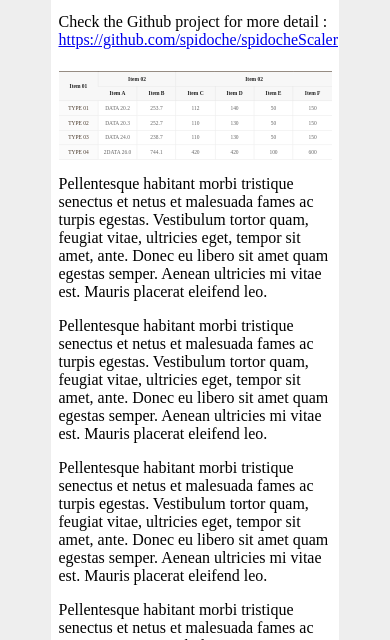
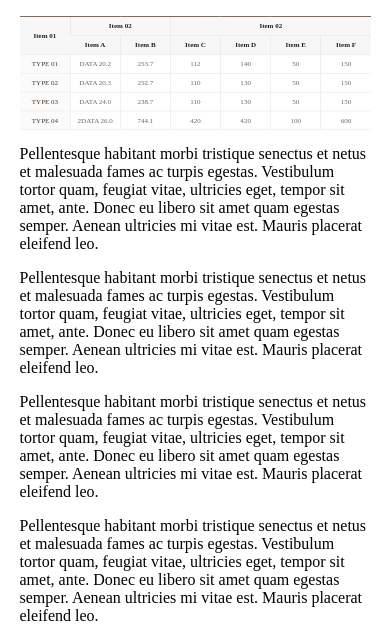
Before and after one commit to spidoche/spidocheScaler, a plain HTML site: page index.html in a window 390 px wide. Shown: the part 204-844 px from the top of the page. Drawn offline with nearby package versions, Linux system fonts and the light colour scheme.

Commit message:
1.1.0 update
fix some rwd issue,  change base_width option to breakpoint, clean the
code

```diff
--- a/index.html
+++ b/index.html
@@ -1,14 +1,19 @@
 <!DOCTYPE html>
 <html lang="en">
 <head>
-    <meta charset="UTF-8">
+
+    <meta charset="UTF-8" />
+    <meta name="viewport" content="user-scalable=yes, width=device-width, initial-scale=1, maximum-scale=3" />
+    <meta name="author" content="spidoche" />
+    <meta name="description" content="SpidocheScaler is a jQuery plugin that resize your DOM" />
+
     <title>Spidoche Scaler</title>
 
     <style>
         html,body, div, table{padding: 0; margin: 0}
 
         html{background: #eee}
-        .main_container{ background: #fff; width: 70%; max-width: 800px; margin: auto; padding: 30px 2%}
+        .main_container{ background: #fff; width: 90%; max-width:1000px; margin: auto; padding: 30px 5%}
 
         table{width: 100%; margin-top: 22px; color: #666; text-align: center; background-color: #fff; border-spacing:0; border-collapse: collapse; border-top: 2px solid #695a4d;}
         table th{background-color: #f7f7f7; color: #222; width: 14%}
@@ -18,6 +23,8 @@
         table tr th:first-child,
         table tr td:first-child{ border-left:none}
         table thead th{border-top: 0;}
+
+        a{overflow-wrap: break-word;}
     </style>
 </head>
 <body>
@@ -26,8 +33,7 @@
 
     <h1>RWD DOM SCALE</h1>
     <p>Prefect to deal with complexe table on mobile when client do not like table scroll overflow style</p>
-        <p>Check the Github project for more detail : <a href="https://github.com/spidoche/spidocheScaler">https://github.com/spidoche/spidocheScaler</a></p>
-
+    <p>Check the Github project for more detail : <a href="https://github.com/spidoche/spidocheScaler">https://github.com/spidoche/spidocheScaler</a></p>
     <table>
        <thead>
       <tr>
--- a/spidocheScaler.js
+++ b/spidocheScaler.js
@@ -1,3 +1,15 @@
+/*!
+ * SpidocheScaler - Scale the dom width jQuery
+ *
+ * Version    : 1.1.0
+ * Author     : Spidoche - spidoche.com
+ * Require    : jQuery v1.7.2 or later
+ * IE support : ie9 or later
+ *
+ * Plugin URL : https://github.com/spidoche/spidocheScaler
+ * Demo URL   : http://spidoche.com/spidocheScaler/
+ */
+
 /** jshint -W117 */
 /** jshint -W098 */
 
@@ -5,51 +17,68 @@
 
     $.fn.spidochescaler = function(options){
 
-        //Set the option
+        //Set the options
         var settings = $.extend({
-            base_width : 800,
+            breakpoint : 800,
         },options);
 
         return this.each(function(){
 
             var $this = $(this);
+            var $container = null;
 
-            $this.css({
-                width: settings.base_width
-            });
-            $this.wrap('<div class="spidoche-scale-container" />');
+            // create a warpper
+            $this.wrap('<div class="spidochescaler-container" />');
+            $container = $this.parent();
 
-            var $table_container = $this.parent();
-            var basetable_width  = $this.width();
-            var basetable_height = $this.height();
-            var basetable_scale  = 1;
-            var basetable_scaleX = 1;
-            var basetable_scaleY = 1;
+            // scale on load
+            scale_dom($this, $container, $this.parent().width(), $this.height());
 
-            scale_table($this, $this.parent().width(), $this.height());
-
+            // scale on resize
             $(window).resize(function () {
-                 scale_table($this, $this.parent().width(), $this.height());
+                 scale_dom($this, $container, $this.parent().width(), $this.height());
             });
 
+        });// END each
 
-            function scale_table(table, maxWidth, maxHeight) {
+        function scale_dom($el, $container, maxWidth, maxHeight) {
 
-              var scaleX = 1, scaleY = 1;
-              scaleX = maxWidth / basetable_width;
-              scaleY = maxHeight / basetable_height;
-              basetable_scaleX = scaleX;
-              basetable_scaleY = scaleY;
-              basetable_scale = (scaleX > scaleY) ? scaleY : scaleX;
-
-              $table_container.height(basetable_height*basetable_scale);
-              table.css({
-                  transformOrigin: "0 0",
-                  transform: 'scale(' + basetable_scale + ')'
-              });
+            // Remove or set breakpoint
+            if($container.width() > settings.breakpoint){
+                $el.removeAttr('style').parent().removeAttr('style');
+                return;
+            }else{
+                $el.css({width: settings.breakpoint});
             }
 
-        });// END each
+            // init some variable
+            var scaleX = 1,
+                scaleY = 1,
+                base_scale  = 1,
+                base_scaleX = 1,
+                base_scaleY = 1;
+
+            // get element base dimension
+            var base_width  = $el.width(),
+                base_height = $el.height();
+
+            // set the dimension
+            scaleX = maxWidth / base_width;
+            scaleY = maxHeight / base_height;
+            base_scaleX = scaleX;
+            base_scaleY = scaleY;
+            base_scale = (scaleX > scaleY) ? scaleY : scaleX;
+
+            // Apply dimension
+            $container.height(base_height*base_scale);
+
+            $el.css({
+                width : settings.breakpoint,
+                transformOrigin : "0 0",
+                transform : 'scale(' + base_scale + ')'
+            });
+
+        }
 
    }; //END spidocheScale
 
```
Also changed, not shown: spidocheScaler.min.js (added).
